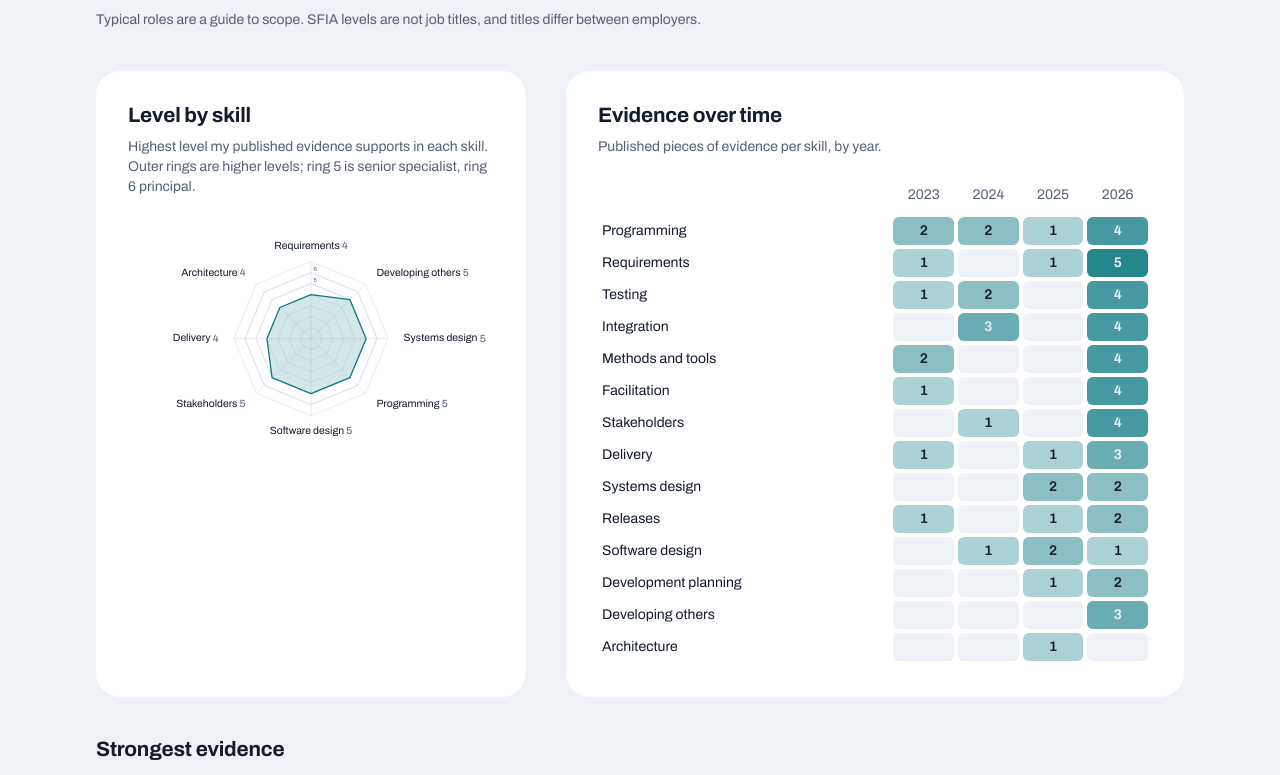
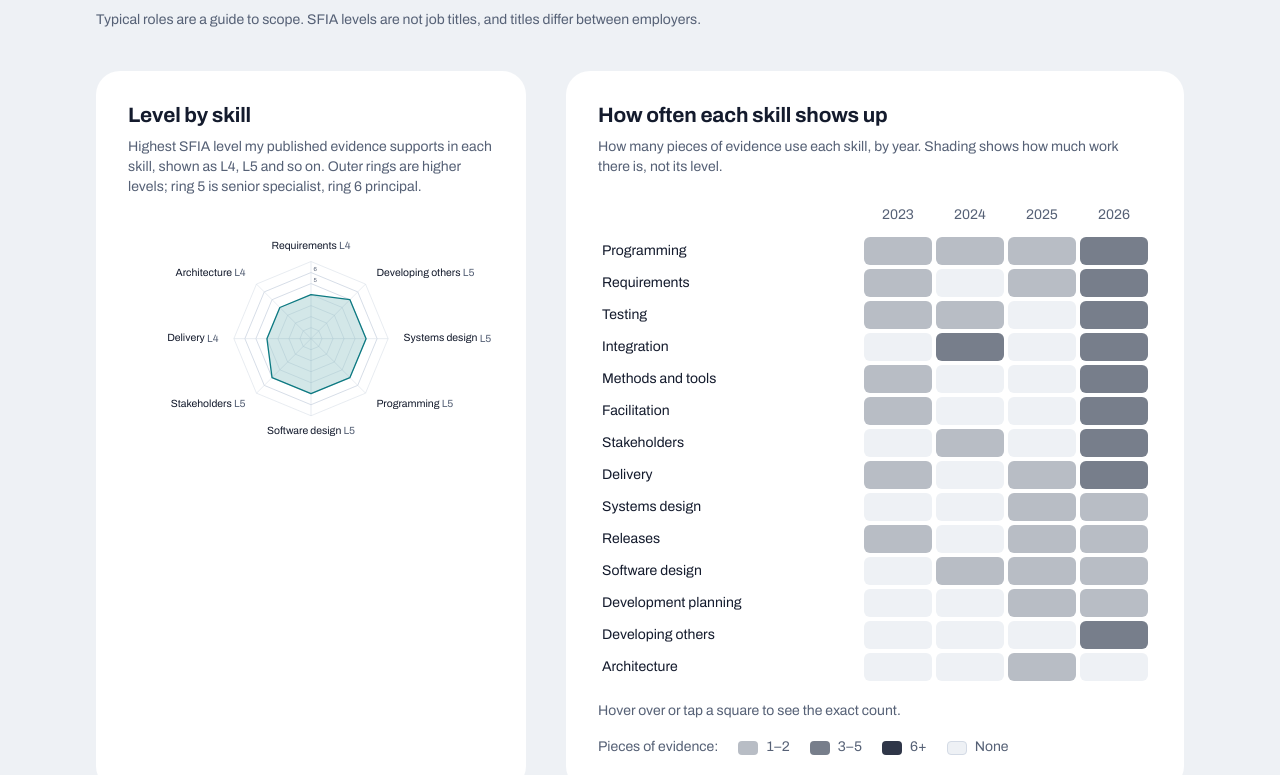
Before and after one commit to TaiyeJebutu/Portfolio, a Next.js app: page / in a window 1280 px wide. Shown: the part 2906-3681 px from the top of the page. Built offline with nearby package versions, Linux system fonts and the light colour scheme.

Commit message:
Add files via upload

```diff
--- a/components/Practice.tsx
+++ b/components/Practice.tsx
@@ -1,6 +1,7 @@
 "use client";
 
 import { motion } from "framer-motion";
+import { useState } from "react";
 import { levelNames, skillByCode } from "@/content/skills";
 import type { PublicItem, SkillStat } from "@/lib/data";
 import { itemDate } from "@/lib/format";
@@ -67,13 +68,15 @@ export default function Practice({
           <Reveal className="min-w-0 rounded-3xl bg-surface p-6 md:p-8 lg:col-span-5">
             <h3 className="type-h3">Level by skill</h3>
             <p className="mt-2 type-small text-muted">
-              Highest level my published evidence supports in each skill. Outer rings are higher levels; ring 5 is senior specialist, ring 6 principal.
+              Highest SFIA level my published evidence supports in each skill, shown as L4, L5 and so on. Outer rings are higher levels; ring 5 is senior specialist, ring 6 principal.
             </p>
             <Radar stats={stats} />
           </Reveal>
           <Reveal delay={0.08} className="min-w-0 rounded-3xl bg-surface p-6 md:p-8 lg:col-span-7">
-            <h3 className="type-h3">Evidence over time</h3>
-            <p className="mt-2 type-small text-muted">Published pieces of evidence per skill, by year.</p>
+            <h3 className="type-h3">How often each skill shows up</h3>
+            <p className="mt-2 type-small text-muted">
+              How many pieces of evidence use each skill, by year. Shading shows how much work there is, not its level.
+            </p>
             <Heatmap grid={grid} />
           </Reveal>
           {strongest.length > 0 && (
@@ -161,7 +164,7 @@ function Radar({ stats }: { stats: Record<string, SkillStat> }) {
           return (
             <text key={a.code} x={x} y={y} textAnchor={anchor} dominantBaseline="middle" fontSize="16" fill="var(--ink)">
               {skillByCode[a.code].short}
-              <tspan fill="var(--muted)"> {a.level}</tspan>
+              <tspan fill="var(--muted)"> L{a.level}</tspan>
             </text>
           );
         })}
@@ -191,12 +194,27 @@ function LevelBar({ stat }: { stat: SkillStat }) {
   );
 }
 
+/** Count bands. Shading, not numbers, so counts are never mistaken for SFIA levels; works at any count. */
+const bands = [
+  { label: "1–2", min: 1, mix: 22 },
+  { label: "3–5", min: 3, mix: 50 },
+  { label: "6+", min: 6, mix: 85 },
+];
+const shade = (n: number) => {
+  const band = [...bands].reverse().find((b) => n >= b.min);
+  return band ? `color-mix(in oklab, var(--ink) ${band.mix}%, var(--bg))` : "var(--bg)";
+};
+const pieces = (n: number) => `${n} ${n === 1 ? "piece" : "pieces"} of evidence`;
+
 function Heatmap({ grid }: { grid: { quarters: string[]; rows: { code: string; cells: number[] }[] } }) {
-  const max = Math.max(1, ...grid.rows.flatMap((r) => r.cells));
+  const [active, setActive] = useState<{ code: string; year: string; n: number } | null>(null);
   return (
-    <div className="relative mt-6 overflow-x-auto">
-      <table className="w-full min-w-[440px] border-separate border-spacing-1 type-small">
-        <caption className="sr-only">Published evidence count per skill per year</caption>
+    <div className="mt-6">
+      <div className="relative overflow-x-auto">
+        <table className="w-full min-w-[440px] border-separate border-spacing-1 type-small" onMouseLeave={() => setActive(null)}>
+          <caption className="sr-only">
+            Number of published pieces of evidence per skill per year. These are counts, not SFIA levels.
+          </caption>
           <thead>
             <tr>
               <th scope="col" className="sr-only">
@@ -204,7 +222,7 @@ function Heatmap({ grid }: { grid: { quarters: string[]; rows: { code: string; c
               </th>
               {grid.quarters.map((q) => (
                 <th key={q} scope="col" className="pb-1 text-center font-normal text-muted">
-                {q.replace(" ", " ")}
+                  {q}
                 </th>
               ))}
             </tr>
@@ -215,15 +233,58 @@ function Heatmap({ grid }: { grid: { quarters: string[]; rows: { code: string; c
                 <th scope="row" className="whitespace-nowrap pr-3 text-left font-normal">
                   {skillByCode[row.code].short}
                 </th>
-              {row.cells.map((n, i) => (
-                <td key={i} className="h-7 min-w-8 rounded-md text-center" style={{ background: n ? `color-mix(in oklab, var(--accent) ${20 + (n / max) * 70}%, transparent)` : "var(--bg)" }}>
-                  <span className={n ? `font-semibold ${n / max > 0.5 ? "text-bg" : "text-ink"}` : "sr-only"}>{n || "0"}</span>
+                {row.cells.map((n, i) => {
+                  const year = grid.quarters[i];
+                  const label = `${skillByCode[row.code].short}, ${year}: ${n ? pieces(n) : "no evidence"}`;
+                  const isActive = active?.code === row.code && active.year === year;
+                  return (
+                    <td key={year} className="p-0">
+                      <button
+                        type="button"
+                        aria-label={label}
+                        title={label}
+                        onMouseEnter={() => setActive({ code: row.code, year, n })}
+                        onFocus={() => setActive({ code: row.code, year, n })}
+                        onClick={() => setActive({ code: row.code, year, n })}
+                        className={`block h-7 w-full min-w-10 rounded-md transition-shadow ${
+                          isActive ? "ring-2 ring-accent ring-offset-1 ring-offset-surface" : ""
+                        }`}
+                        style={{ background: shade(n) }}
+                      />
                     </td>
-              ))}
+                  );
+                })}
               </tr>
             ))}
           </tbody>
         </table>
+      </div>
+
+      <p className="mt-4 min-h-[1.5rem] type-small" aria-live="polite">
+        {active ? (
+          <>
+            <span className="font-semibold">{skillByCode[active.code].short}</span>
+            {", "}
+            {active.year}: {active.n ? pieces(active.n) : "no evidence yet"}
+          </>
+        ) : (
+          <span className="text-muted">Hover over or tap a square to see the exact count.</span>
+        )}
+      </p>
+
+      <div className="mt-3 flex flex-wrap items-center gap-x-5 gap-y-2 type-small text-muted" aria-hidden="true">
+        <span>Pieces of evidence:</span>
+        {bands.map((b) => (
+          <span key={b.label} className="flex items-center gap-2">
+            <span className="h-3.5 w-5 rounded" style={{ background: shade(b.min) }} />
+            {b.label}
+          </span>
+        ))}
+        <span className="flex items-center gap-2">
+          <span className="h-3.5 w-5 rounded border border-line" style={{ background: "var(--bg)" }} />
+          None
+        </span>
+      </div>
     </div>
   );
 }
```
Lines whose indentation alone changed are shown as unchanged.
